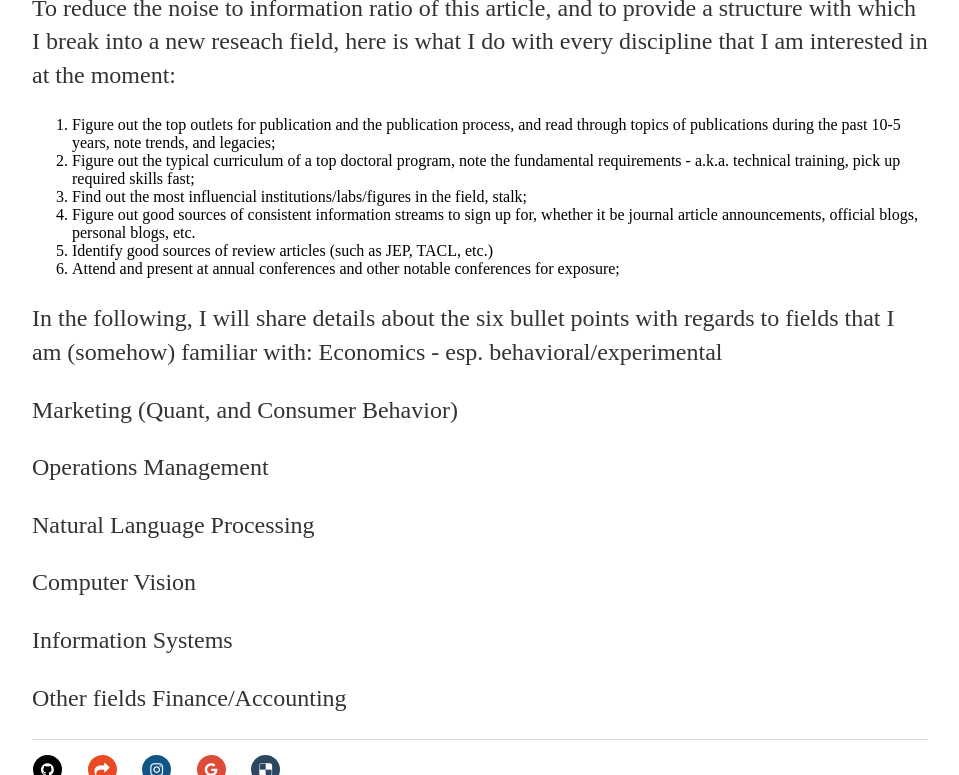
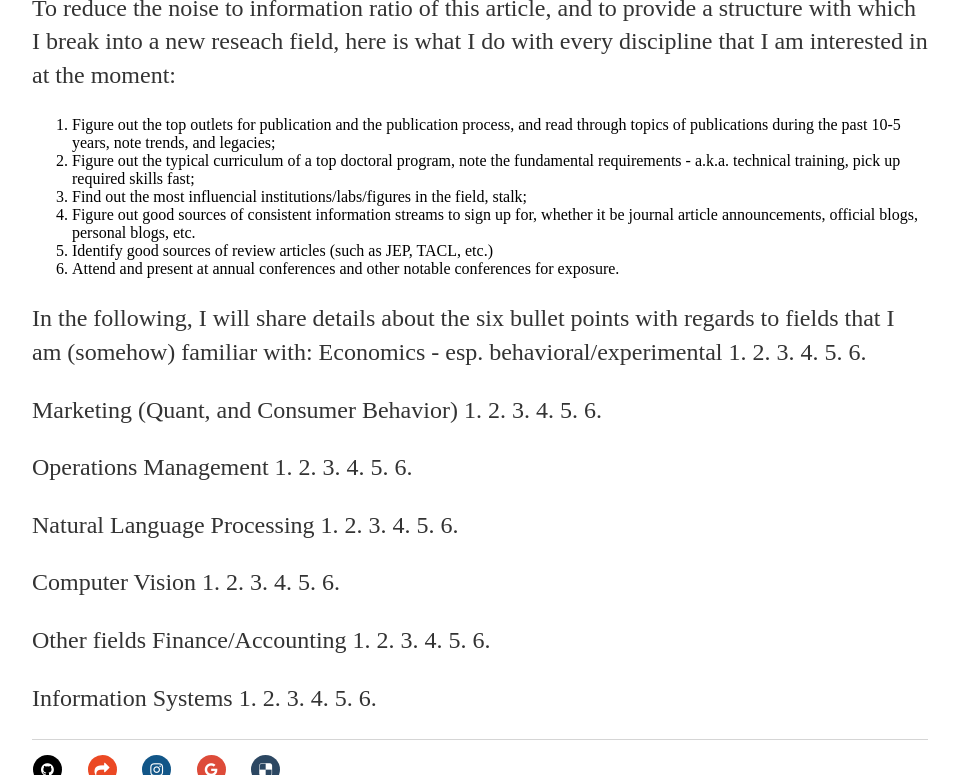
Before and after one commit to shenglih/shenglih.github.io, a Jekyll site: the page built from _posts/2019-08-01-post3.md, in a window 1280 px wide and 900 px high, scrolled down 985 px, cut to the strip 0-775 px from the top of the window. Shown: the whole strip, without its empty margins (160-1119 px from the left). Built offline with Jekyll 4.4.1, drawn with Linux system fonts in a browser that asks for light colours.

Commit message:
Update 2019-08-01-post3.md

```diff
--- a/_posts/2019-08-01-post3.md
+++ b/_posts/2019-08-01-post3.md
@@ -13,20 +13,62 @@ To reduce the noise to information ratio of this article, and to provide a struc
 3. Find out the most influencial institutions/labs/figures in the field, stalk;
 4. Figure out good sources of consistent information streams to sign up for, whether it be journal article announcements, official blogs, personal blogs, etc.
 5. Identify good sources of review articles (such as JEP,  TACL, etc.)
-6. Attend and present at annual conferences and other notable conferences for exposure;
+6. Attend and present at annual conferences and other notable conferences for exposure.
 
 In the following, I will share details about the six bullet points with regards to fields that I am (somehow) familiar with:
 Economics - esp. behavioral/experimental
+1.
+2.
+3.
+4.
+5.
+6.
 
 Marketing (Quant, and Consumer Behavior)
+1.
+2.
+3.
+4.
+5.
+6.
 
 Operations Management
+1.
+2.
+3.
+4.
+5.
+6.
 
 Natural Language Processing
+1.
+2.
+3.
+4.
+5.
+6.
 
 Computer Vision
-
-Information Systems
+1.
+2.
+3.
+4.
+5.
+6.
 
 Other fields
 Finance/Accounting
+1.
+2.
+3.
+4.
+5.
+6.
+
+Information Systems
+1.
+2.
+3.
+4.
+5.
+6.
```
